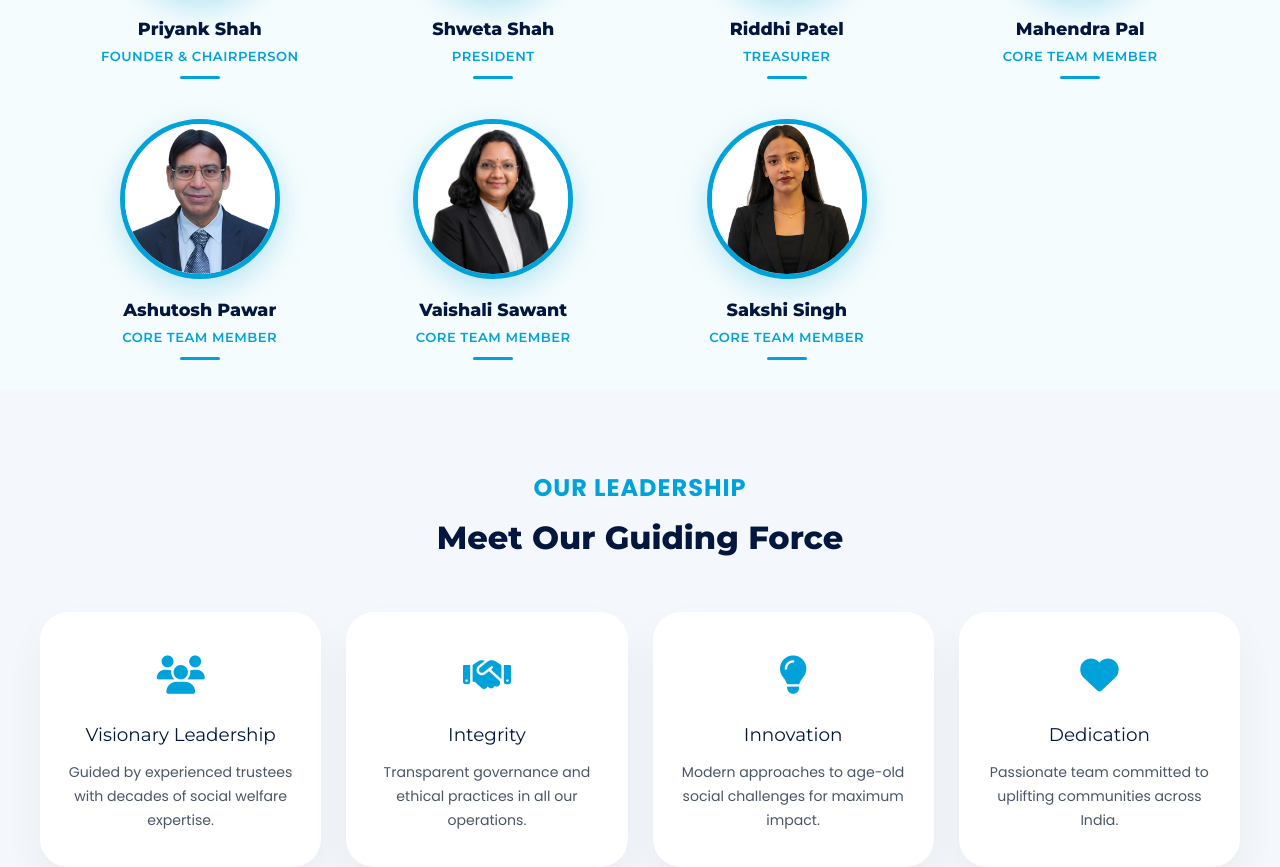
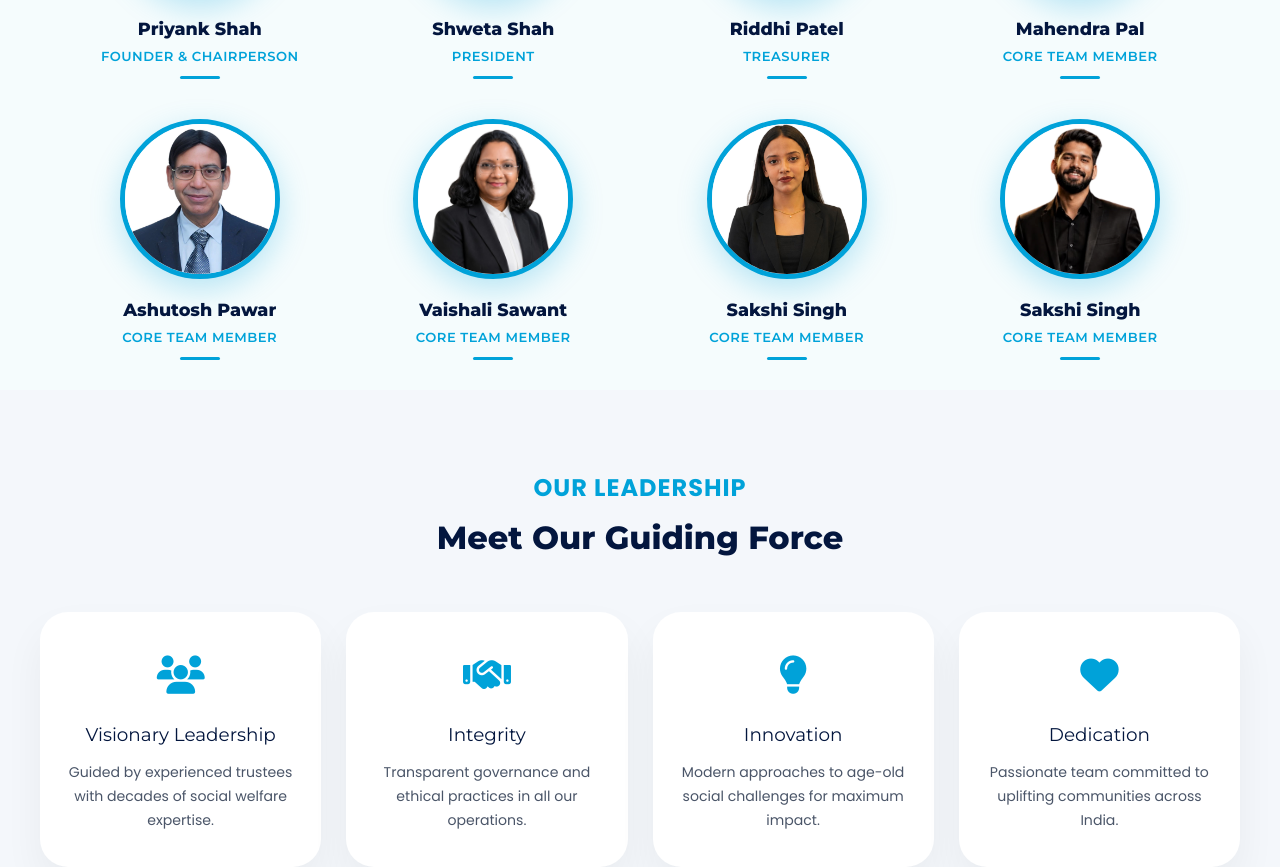
Before and after one commit to priyankshahdev-alt/beingSevak2.0, a React (Vite) app: page /management in a window 1280 px wide. Shown: the part 1386-2253 px from the top of the page. Built offline with nearby package versions, Linux system fonts and the light colour scheme.

Commit message:
upadate the member

```diff
--- a/src/pages/Management.jsx
+++ b/src/pages/Management.jsx
@@ -128,6 +128,7 @@ const Management = () => {
           <div className="team-member"><img src="/images/ashutoshpawar.jpeg" alt="Ashutosh Pawar" className="team-member-img"/><div className="team-member-name">Ashutosh Pawar</div><div className="team-member-role">Core Team Member</div><div className="team-member-divider"></div></div>
           <div className="team-member"><img src="/images/vaishalisawant.jpeg" alt="Vaishali Sawant" className="team-member-img"/><div className="team-member-name">Vaishali Sawant</div><div className="team-member-role">Core Team Member</div><div className="team-member-divider"></div></div>
           <div className="team-member"><img src="/images/SakshiSingh.jpeg" alt="Sakshi Singh" className="team-member-img"/><div className="team-member-name">Sakshi Singh</div><div className="team-member-role">Core Team Member</div><div className="team-member-divider"></div></div>
+          <div className="team-member"><img src="/images/jatinnirmal.PNG" alt="Jatin Nirmal" className="team-member-img"/><div className="team-member-name">Sakshi Singh</div><div className="team-member-role">Core Team Member</div><div className="team-member-divider"></div></div>
         </div>
       </section>
 
```
Also changed, not shown: public/images/jatin nirmal.jpeg (added), public/images/jatinnirmal.PNG (added).
